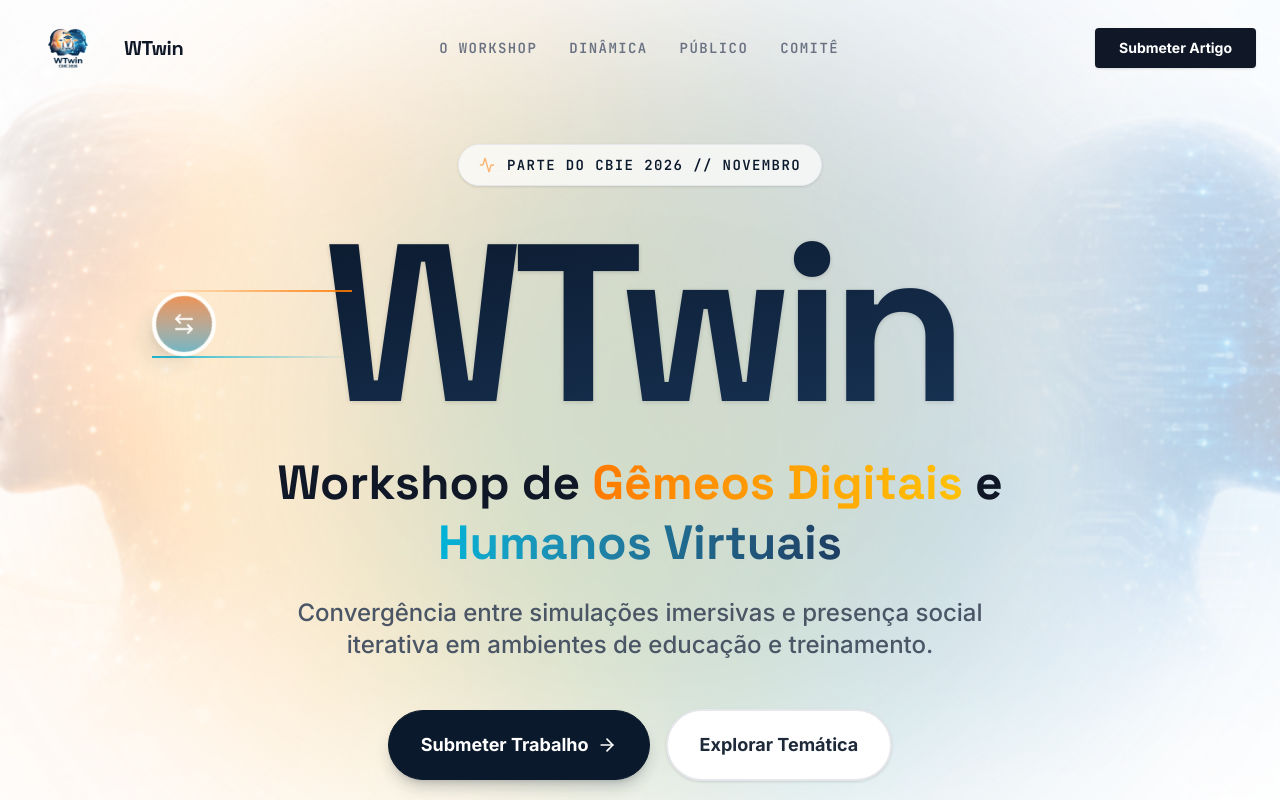
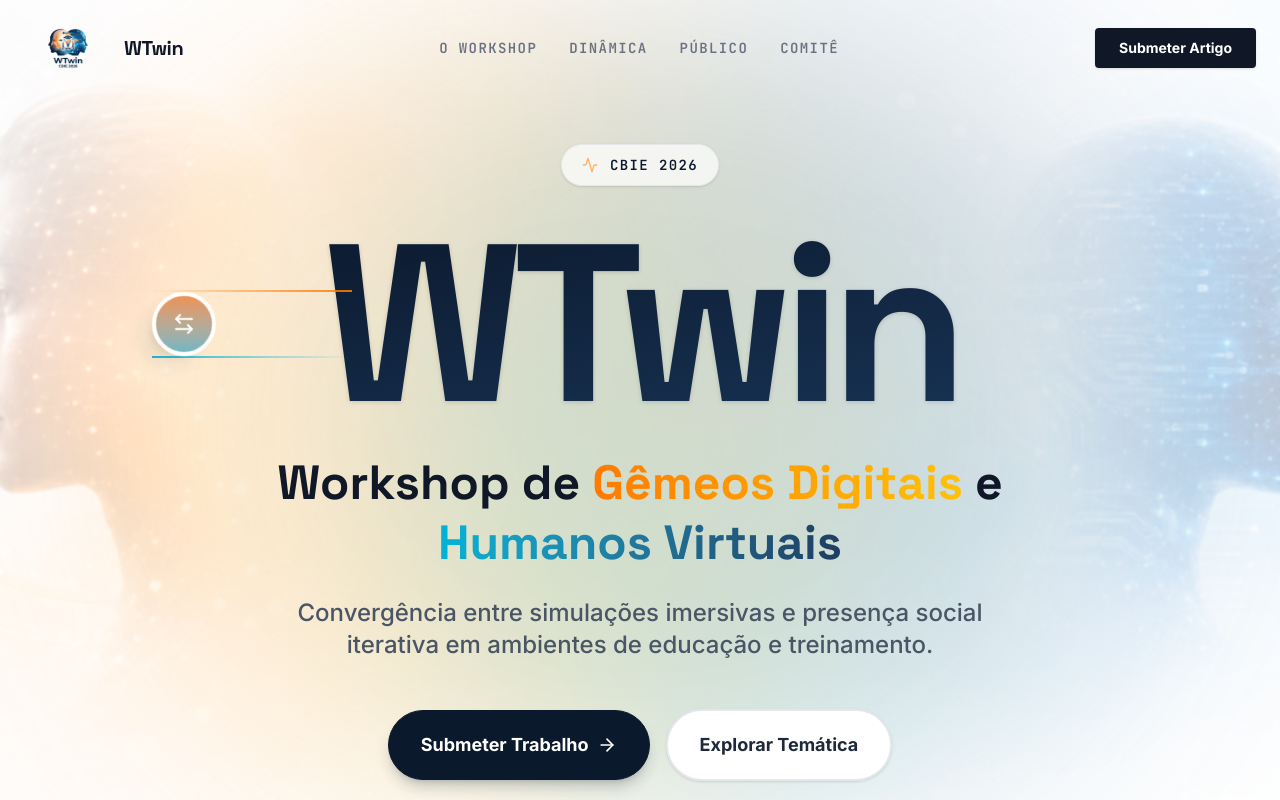
Before and after one commit to Gabrielxyw/workshop, a React (Vite) app: page / in a window 1280 px wide. Shown: the top 800 px of the page. Built offline with nearby package versions, Linux system fonts and the light colour scheme.

Commit message:
versão 1.3

```diff
--- a/src/components/Hero.tsx
+++ b/src/components/Hero.tsx
@@ -36,7 +36,7 @@
            className="flex items-center gap-3 px-5 py-2.5 border border-gray-200 bg-white/70 backdrop-blur-md rounded-full shadow-sm mb-12"
         >
            <Activity size={16} className="text-event-orange animate-pulse" />
-           <span className="text-xs md:text-sm font-mono tracking-widest uppercase text-event-navy font-bold">Parte do CBIE 2026 // Novembro</span>
+           <span className="text-xs md:text-sm font-mono tracking-widest uppercase text-event-navy font-bold"> CBIE 2026</span>
         </motion.div>
 
         {/* Massive WTwin Typography */}
```
